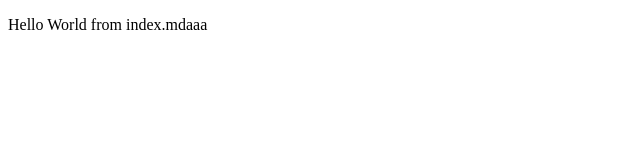
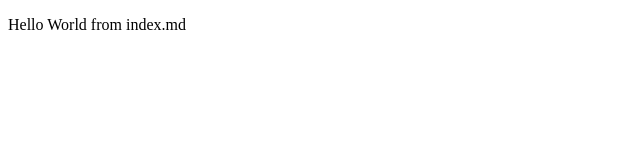
Before and after one commit to kcexn/kcexn-learn-gatsby-project-3, a Gatsby site: page / in a window 1280 px wide. Shown: the full height of the page, 0-640 px from the left. Built offline with nearby package versions, Linux system fonts and the light colour scheme; Gatsby itself is replaced by a stand-in of ours.

Commit message:
Tina commit

```diff
--- a/src/content/index.md
+++ b/src/content/index.md
@@ -1,4 +1,4 @@
 ---
 title: index.js
 ---
-Hello World from index.mdaaa
+Hello World from index.md
```
